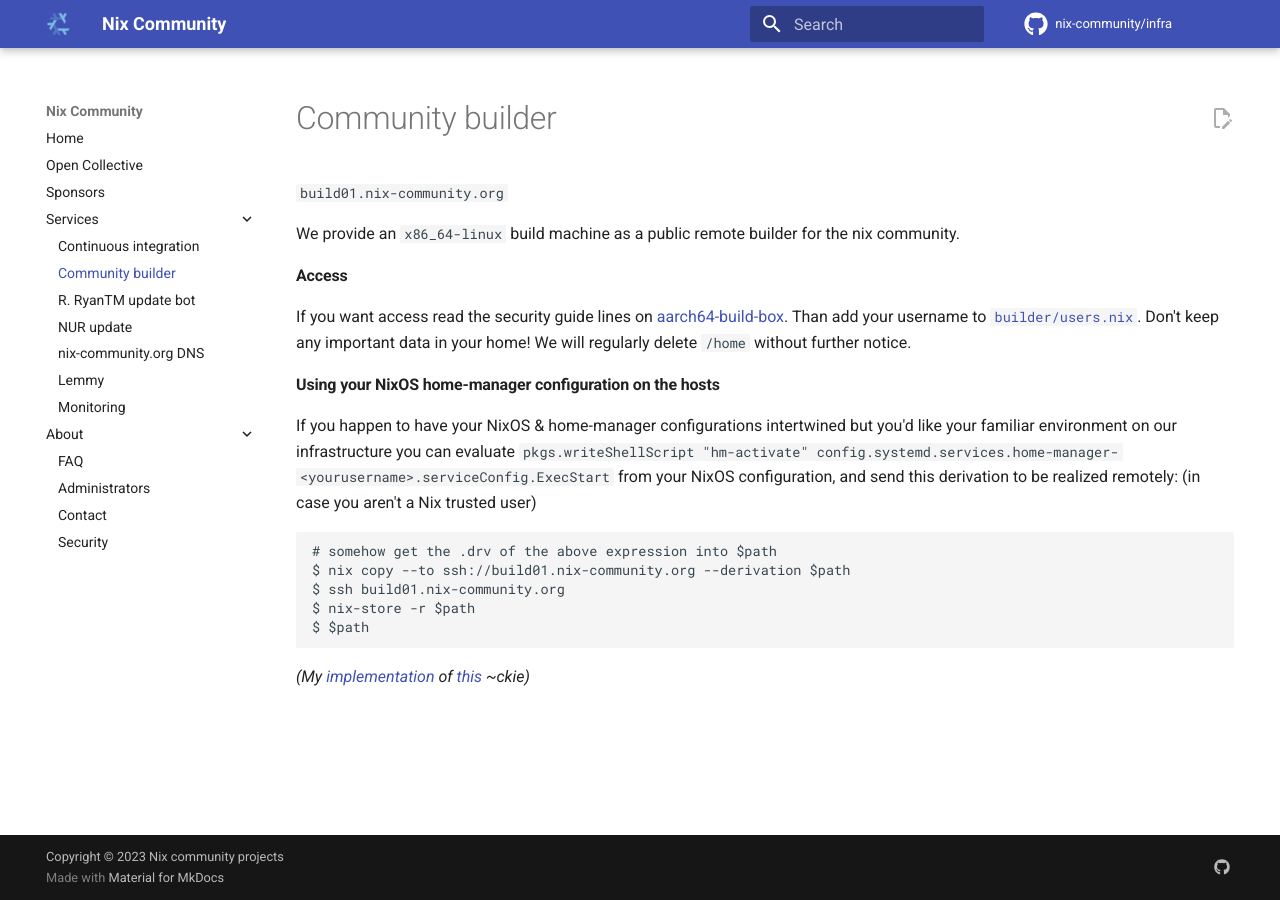
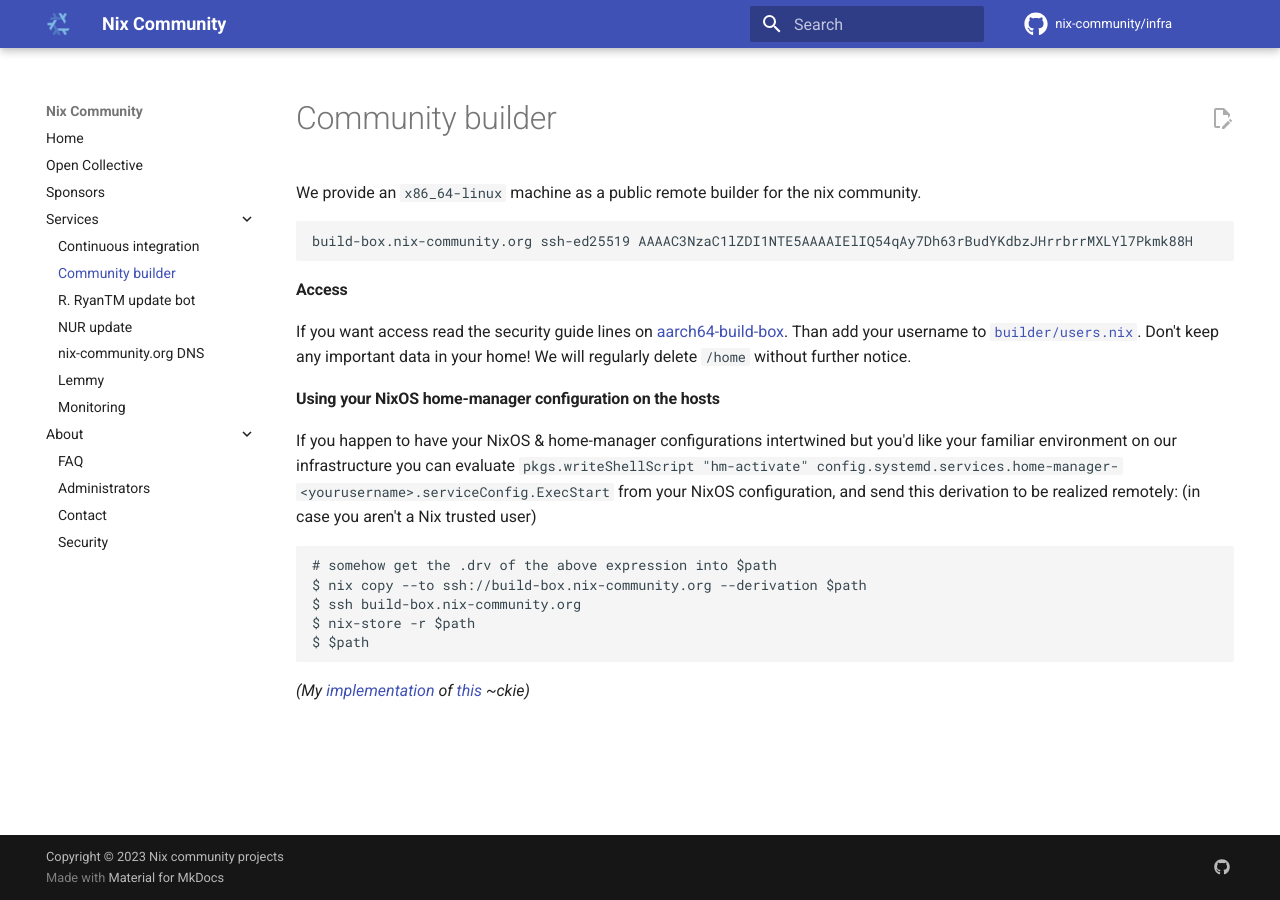
Before and after one commit to nix-community/infra, an MkDocs documentation site: the page built from docs/community-builder.md, in a window 1280 px wide. Built offline with MkDocs 1.6.1 and Material for MkDocs 9.7.7, drawn with Linux system fonts in a browser that asks for light colours; comment, search, counter and statistics services are not loaded.

Commit message:
terraform/cloudflare: add `build-box` CNAME
also add ssh public key

````diff
--- a/docs/community-builder.md
+++ b/docs/community-builder.md
@@ -1,6 +1,8 @@
-`build01.nix-community.org`
+We provide an `x86_64-linux` machine as a public remote builder for the nix community.
 
-We provide an `x86_64-linux` build machine as a public remote builder for the nix community.
+```
+build-box.nix-community.org ssh-ed25519 AAAAC3NzaC1lZDI1NTE5AAAAIElIQ54qAy7Dh63rBudYKdbzJHrrbrrMXLYl7Pkmk88H
+```
 
 #### Access
 
@@ -12,8 +14,8 @@
 
 ```console
 # somehow get the .drv of the above expression into $path
-$ nix copy --to ssh://build01.nix-community.org --derivation $path
-$ ssh build01.nix-community.org
+$ nix copy --to ssh://build-box.nix-community.org --derivation $path
+$ ssh build-box.nix-community.org
 $ nix-store -r $path
 $ $path
 ```
````
Also changed, not shown: 1 other file.
